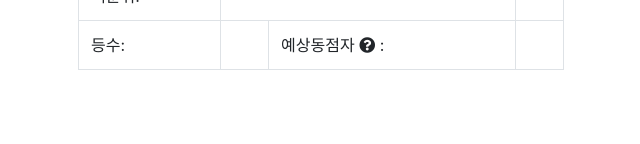
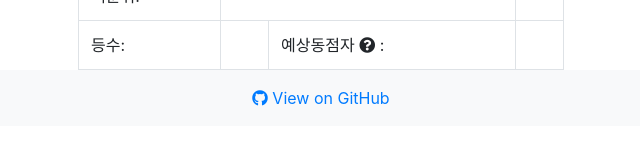
Before and after one commit to ssogari-dev/gradeCalc, a plain HTML site: page index.html in a window 1280 px wide. Shown: the part 562-706 px from the top of the page, without its empty margins (319-959 px from the left). Drawn offline with nearby package versions, Linux system fonts and the light colour scheme.

Commit message:
Update index.html

```diff
--- a/index.html
+++ b/index.html
@@ -94,6 +94,13 @@
         </div>
     </div>
 
+    <!-- GitHub Icon and Link -->
+    <div class="container-fluid bg-light text-center py-3">
+        <a href="https://github.com/ssogari-dev/gradeCalc/blob/main/index.html" class="github-link">
+            <i class="fab fa-github github-icon"></i> View on GitHub
+        </a>
+    </div>
+
     <script>
         function calculate() {
             var students = document.getElementById("students").value;
```
